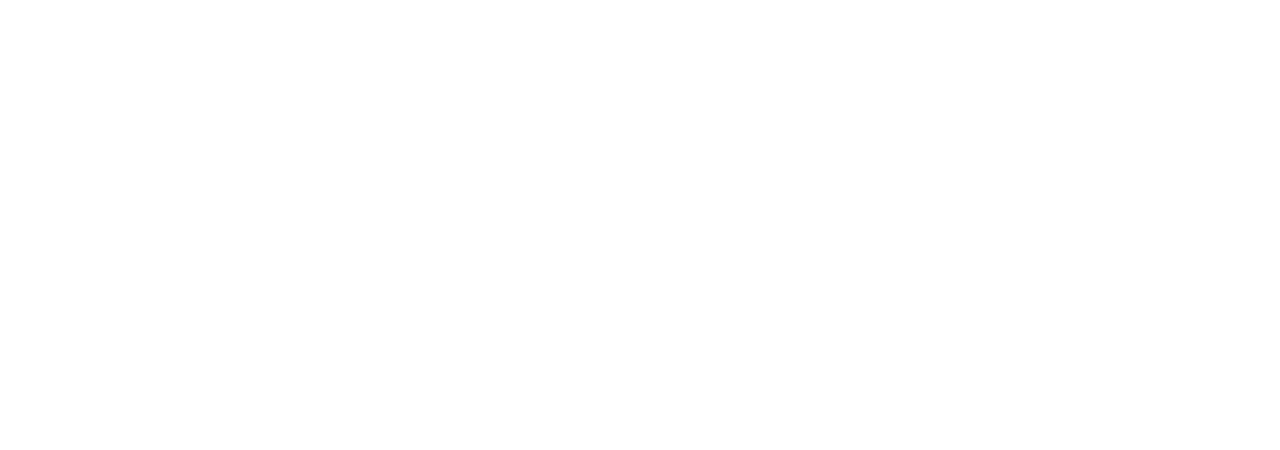
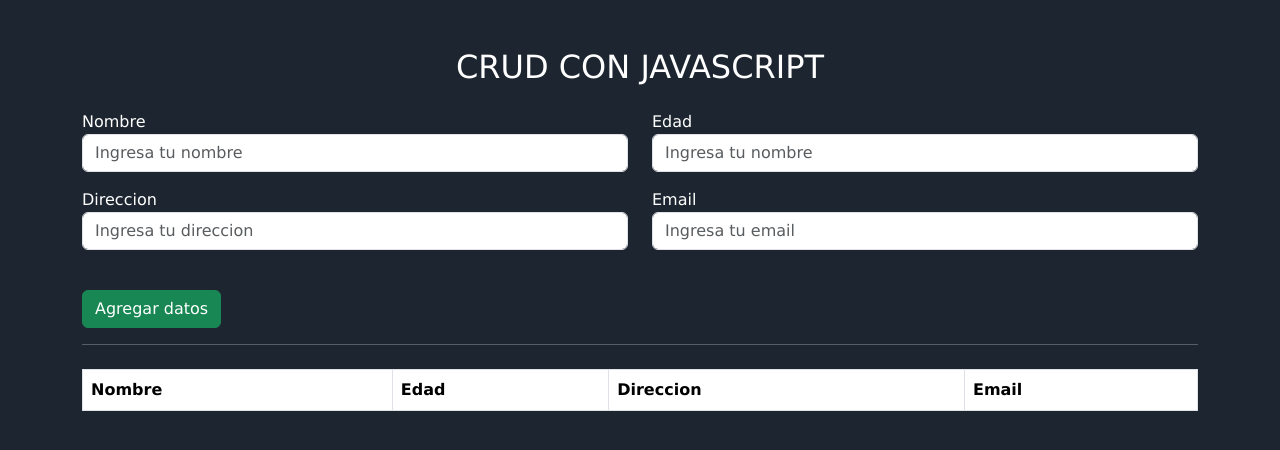
Before and after one commit to FrankAldair/DevFrank, a plain HTML site: page CRUD/Index.html in a window 1280 px wide. Drawn offline with nearby package versions, Linux system fonts and the light colour scheme.

Commit message:
Second commit

```diff
--- a/CRUD/Index.html
+++ b/CRUD/Index.html
@@ -1,12 +1,75 @@
 <!DOCTYPE html>
-<html lang="en">
+<html lang="es">
 <head>
     <meta charset="UTF-8">
     <meta http-equiv="X-UA-Compatible" content="IE=edge">
     <meta name="viewport" content="width=device-width, initial-scale=1.0">
+    <!--BOTSTRAP-->
+    <link href="https://cdn.jsdelivr.net/npm/bootstrap@5.3.0-alpha3/dist/css/bootstrap.min.css" rel="stylesheet" integrity="sha384-KK94CHFLLe+nY2dmCWGMq91rCGa5gtU4mk92HdvYe+M/SXH301p5ILy+dN9+nJOZ" crossorigin="anonymous">
+    <script src="https://cdn.jsdelivr.net/npm/bootstrap@5.3.0-alpha3/dist/js/bootstrap.bundle.min.js" integrity="sha384-ENjdO4Dr2bkBIFxQpeoTz1HIcje39Wm4jDKdf19U8gI4ddQ3GYNS7NTKfAdVQSZe" crossorigin="anonymous"></script>
+    <!--CSS-->
+    <link rel="stylesheet" href="estilos.css">
     <title>Crud Js</title>
 </head>
 <body>
-
+    <div class="container">
+        <h2 class="text-center mt-5 mb-4">CRUD CON JAVASCRIPT</h2>
+        <div class="row">
+            <div class="form-group col-md-6 mb-3">
+                <label for="nombre">Nombre</label>
+                <input
+                class="form-control"
+                type="text"
+                id="nombre"
+                placeholder="Ingresa tu nombre">
+            </div>
+            <div class="form-group col-md-6 mb-3">
+                <label for="edad">Edad</label>
+                <input
+                class="form-control"
+                type="number"
+                id="edad"
+                placeholder="Ingresa tu nombre">
+            </div>
+            <div class="form-group col-md-6 mb-3">
+                <label for="direccion">Direccion</label>
+                <input
+                class="form-control"
+                type="text"
+                id="direccion"
+                placeholder="Ingresa tu direccion">
+            </div>
+            <div class="form-group col-md-6 mb-3">
+                <label for="email">Email</label>
+                <input
+                class="form-control"
+                type="text"
+                id="email"
+                placeholder="Ingresa tu email">
+            </div>
+        <div class="col-lg-10 mt-4">
+            <div>
+                <button class="btn btn-success" id="enviar" onclick="AddData()">Agregar datos</button>
+                <button class="btn btn-info" id="actualizar" onclick="UpdateData()">Actualizar datos</button>
+            </div>
+        </div>
+        </div>
+        <hr>
+        <div class="row mt-4">
+            <div class="col-12">
+                <table class="table table-bordered" id="CrudTable">
+                    <thead>
+                        <tr>
+                            <th>Nombre</th>
+                            <th>Edad</th>
+                            <th>Direccion</th>
+                            <th>Email</th>
+                        </tr>
+                    </thead>
+                </table>
+            </div>
+        </div>
+    </div>
+    <script src="script.js"></script>
 </body>
 </html>
--- /dev/null
+++ b/CRUD/estilos.css
@@ -0,0 +1,10 @@
+body {
+    background-color: #1d2630;
+}
+*{
+    font-family: Verdana, Geneva, Tahoma, sans-serif;
+    color: #fff;
+}
+#actualizar{
+    display: none;
+}
--- /dev/null
+++ b/CRUD/script.js
@@ -0,0 +1,40 @@
+//Recorrer los imput
+function AddData(){
+    var nombre = document.getElementById("nombre").value;//document.getElementById se usa para llamar un id de mi html / Con el .value establecemos un valor a nuestro elemento de entrada html(imput)
+    var edad = document.getElementById("edad").value;
+    var direccion = document.getElementById("direccion").value;
+    var email = document.getElementById("email").value;
+
+    //Validamos que nuestros campos esten completos
+    if(nombre == ""){
+        alert("Ingrese su nombre");
+        return false;
+    }
+
+    if(edad < 1){
+        alert("La edad no puede ser cero o meror que cero");
+        return false;
+    }
+
+    if(direccion == ""){
+        alert("Ingrese su direccion");
+        return false;
+    }
+
+    if(email == ""){
+        alert("Ingrese un direccion electronica");
+        return false;
+    }
+
+    else if(!email.includes("@")){
+        alert("Direccion email incorrecta");
+        return false;
+    }
+
+    return true
+}
+
+function showData(){
+    var pernosasList
+
+}
```
